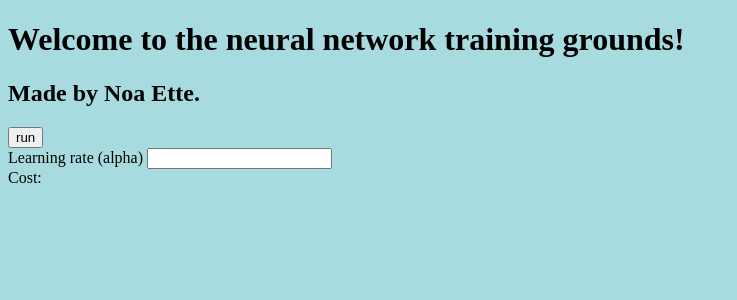
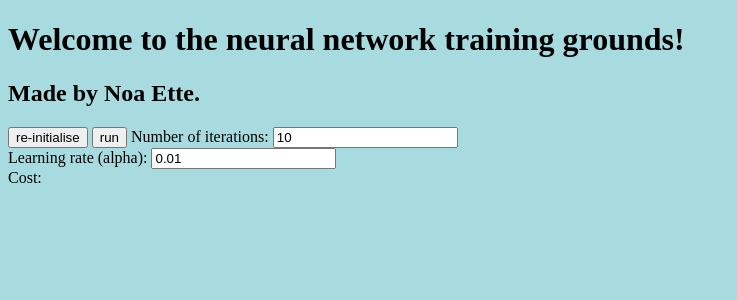
Before and after one commit to Noaemien/Stock_price_mapping, a Flask app: page / in a window 1280 px wide. Shown: the top 300 px of the page, without its empty margins (0-737 px from the left). Run offline with Flask 2, Linux system fonts and the light colour scheme; some libraries are stand-ins or nearby versions.

Commit message:
added ability to chooses alpha & iteration number from web page and re-initialise parameters

```diff
--- a/app.py
+++ b/app.py
@@ -14,12 +14,22 @@ Y = X ** 2
 
 nn = Neural_Network(X, Y, [128, 128, 1], optimisation_function="GRADIENTDESCENT")
 
-#Gets called from main.js after a click of the "test" button
-@app.route("/test")
-def testfn():
-    print("Success !")
-    nn.train(0.001, 50)
-    return render_template("nn_training.html", cost=str(0.1))
+#Gets called from main.js after a click of the "run" button
+@app.route("/nn_iteration/<float:alpha>")
+def nn_iteration(alpha):
+    #print("Success !")
+    #print(alpha)
+    cost = nn.train(alpha, 1)
+    return jsonify(cost)
+
+
+#Resets weights and biases when called from main.js
+@app.route("/init_params", methods = ["GET"])
+def init_params():
+    global nn
+    nn = Neural_Network(X, Y, [128, 128, 1], optimisation_function="GRADIENTDESCENT")
+    print("Re-initialising !")
+    return "None"
 
 
 if __name__ == "__main__":
--- a/static/js/main.js
+++ b/static/js/main.js
@@ -1,12 +1,33 @@
 
-//triggers the function linked to "test url"
+//triggers the function linked to "/nn_iteration/<float:alpha>" when button "run_button" is pressed.
 $(function() {
-    $('#test').on('click', function(e) {
-      e.preventDefault()
-      $.getJSON('/test',
-          function(data) {
-        //do nothing
-      });
+    $('#run_button').on('click', function(e) {
+      var link = "/nn_iteration/" + document.getElementById("alpha_input").value.toString();
+      var iterations = document.getElementById("iterations").value;
+      var i = 0;
+      e.preventDefault();
+      function nn_iteration(){
+        if (i < iterations){
+          $.getJSON(link,          //run nn_iteration function in app.py
+              function(data) {
+                i++;
+                nn_iteration();    //Loop structured as a callback so that the neural network iteration in the app.py file has the time to finish.
+          });
+        }
+      }
+      nn_iteration();
       return false;
     });
   });
+
+//triggers the function linked to "/init_params" url when button "init_params" is pressed.
+$(function() {
+  $('#init_params').on('click', function(e) {
+    var link = "/init_params";
+    e.preventDefault();
+    $.getJSON(link,
+        function(data) {
+    });
+    return false;
+  });
+});
--- a/templates/nn_training.html
+++ b/templates/nn_training.html
@@ -7,11 +7,15 @@
     <body>
         <h1>Welcome to the neural network training grounds!</h1>
         <h2>Made by Noa Ette.</h2>
-        <input type="button" id="test" value="run" />
+        <input type="button" id="init_params" value="re-initialise" />
+        <input type="button" id="run_button" value="run" />
+
+        <label for="iterations">Number of iterations: </label>
+        <input type="number" id="iterations" min="0" value="10" />
         <div id="hp_tuning">
             <!-- Learning rate alpha input box-->
-            <label for="alpha_input">Learning rate (alpha)</label>
-            <input type="number" id="alpha_input" min = "0" step="0.00000001">
+            <label for="alpha_input">Learning rate (alpha): </label>
+            <input type="number" id="alpha_input" min = "0" step="0.00000001" value="0.01">
         </div>
         <div id="py_console">
             <label for="cost">Cost: </label>
```
Also changed, not shown: nn_module.py (+9 -15 lines).
